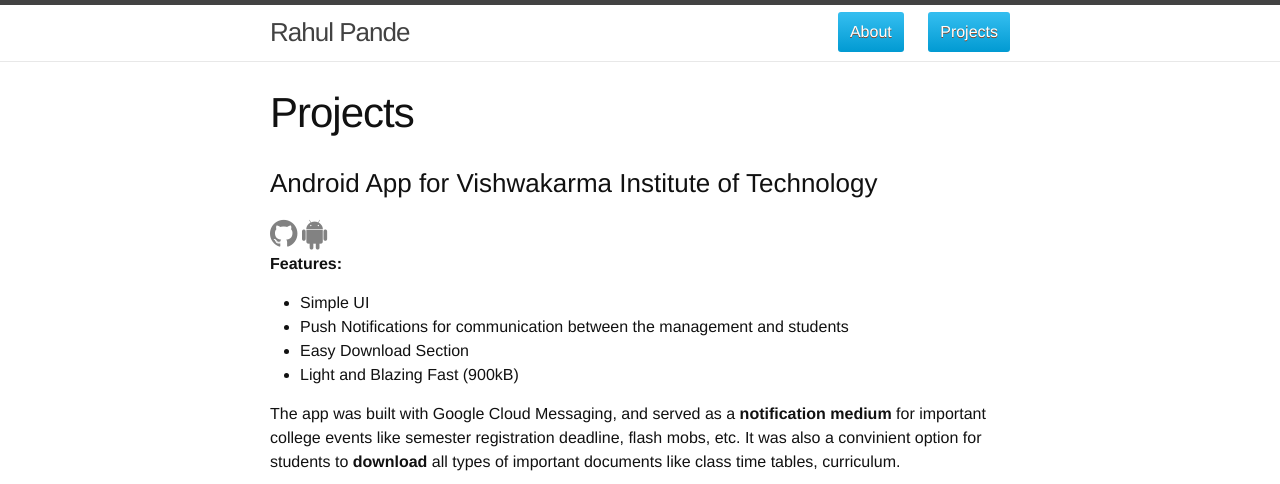
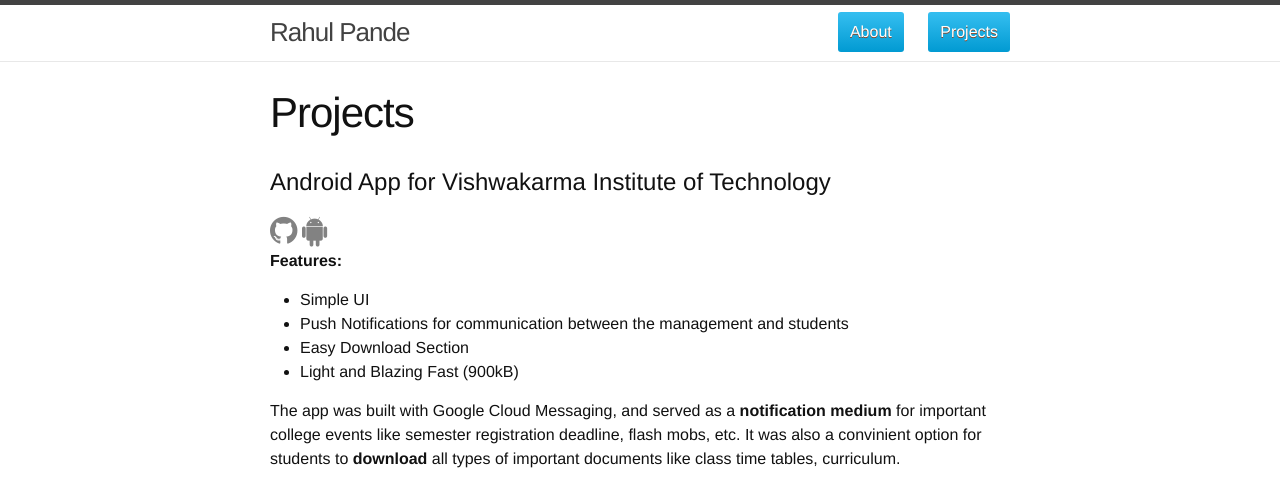
Before and after one commit to rahul-pande/rahul-pande.github.io, a Jekyll site: the page built from projects.md, in a window 1280 px wide. Shown: the top 484 px of the page. Built offline with Jekyll 4.4.1, drawn with Linux system fonts in a browser that asks for light colours; nearby versions of some CDN libraries; grey boxes are pictures that could not be loaded.

Commit message:
title change

```diff
--- a/projects.md
+++ b/projects.md
@@ -4,7 +4,7 @@
 permalink: /projects/
 ---
 
-### Android App for Vishwakarma Institute of Technology
+# Android App for Vishwakarma Institute of Technology
 
 <div class="list-group">
   <a class="list-group-item icon-link" href="https://github.com/rahul-pande/vit" target="_blank">
@@ -34,7 +34,7 @@
 
 <br>
 
-### Website Insights
+# Website Insights
 
 <div class="list-group">
   <a class="list-group-item icon-link" href="https://github.com/rahul-pande/website_insights" target="_blank">
```
